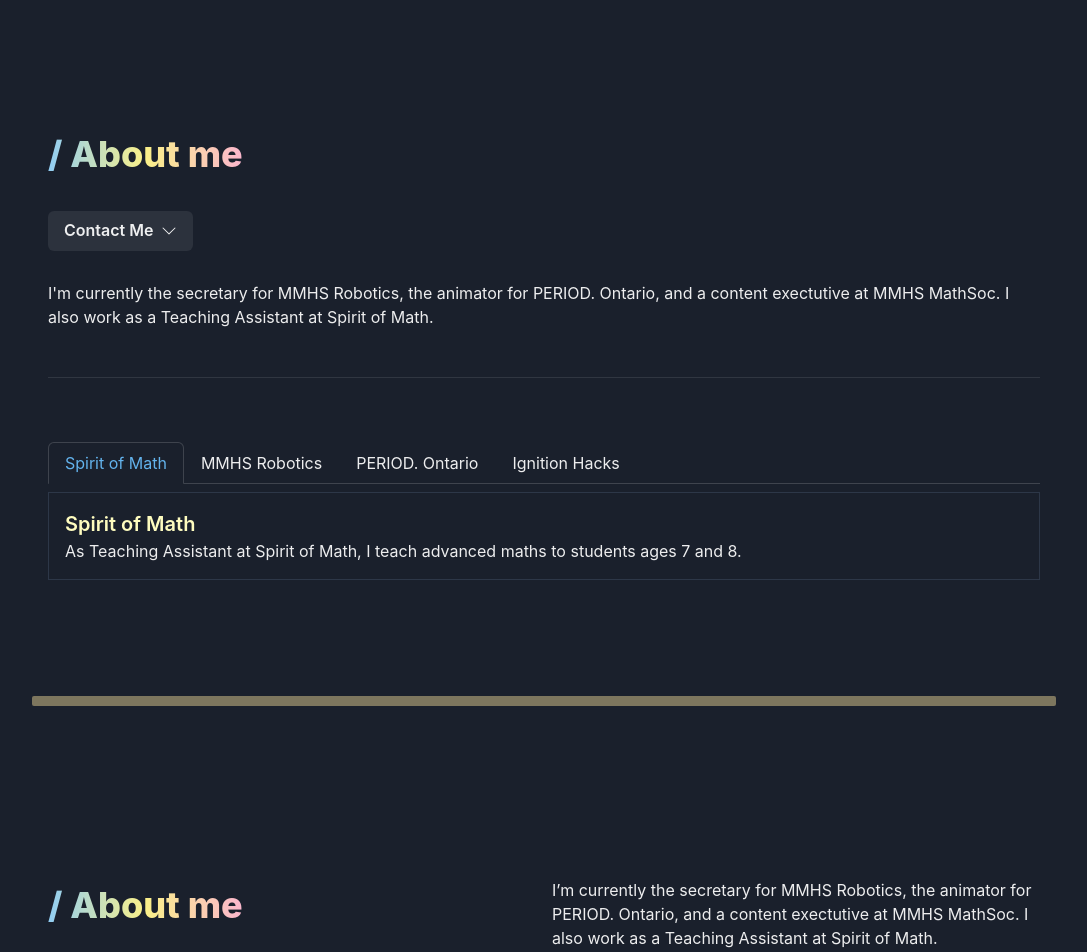
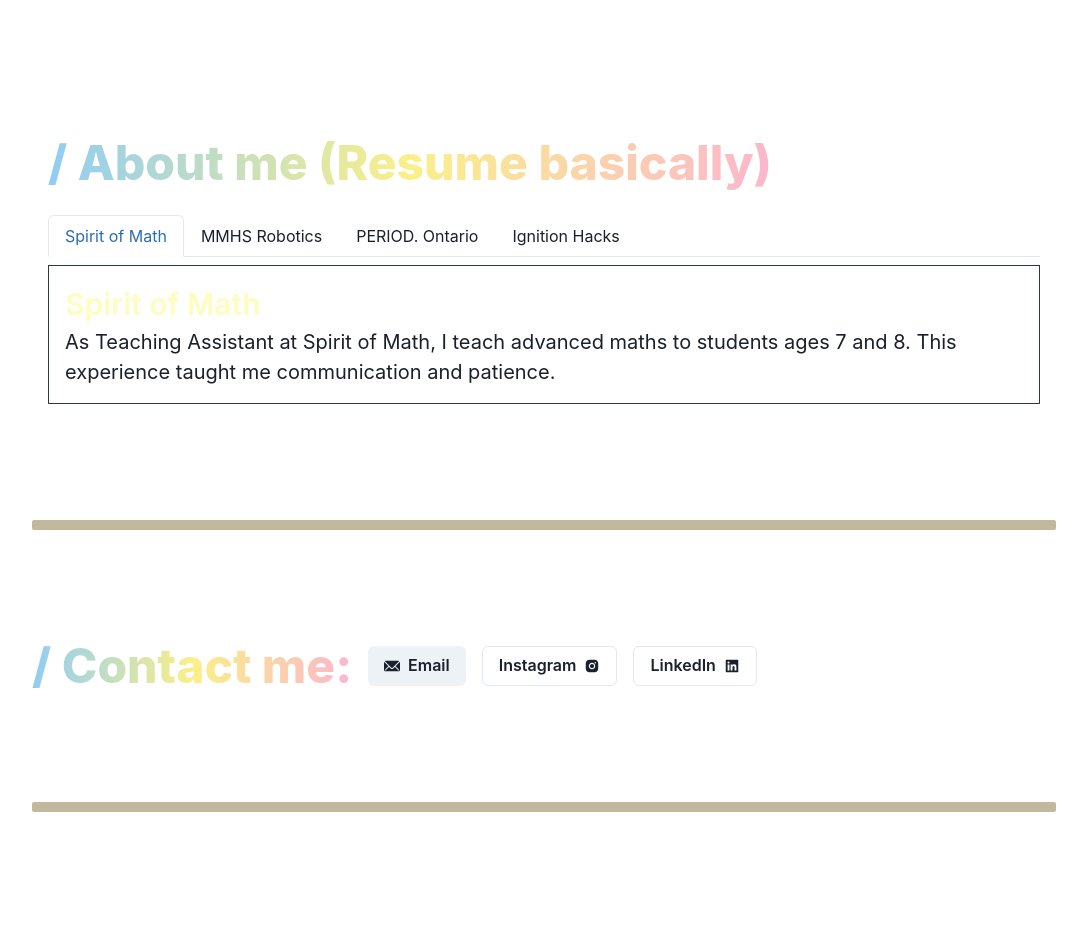
Before and after one commit to UglySquid/Personal-Website, a Next.js app: page / in a window 1280 px wide. Shown: the part 820-1772 px from the top of the page, without its empty margins (96-1183 px from the left). Built offline with nearby package versions, Linux system fonts and the light colour scheme.

Commit message:
debating which bio

```diff
--- a/app/page.tsx
+++ b/app/page.tsx
@@ -5,11 +5,17 @@
   ChakraProvider,
   Skeleton,
   extendTheme,
+  Button,
+  Link,
+  HStack,
+  Text,
 } from '@chakra-ui/react'
 
 
 import { useScroll, useTransform, motion } from 'framer-motion';
 import React, { useRef, useEffect } from 'react';
+import { AiFillInstagram, AiFillLinkedin } from 'react-icons/ai'
+import { EmailIcon } from '@chakra-ui/icons'
 
 import Hero from '@/components/hero'
 import Works from '@/components/works'
@@ -72,6 +78,46 @@
                   <AboutCopy />
                 </motion.section>
 
+                <motion.section
+                  initial={{ scaleX: 0, y: 200 }}
+                  whileInView={{ scaleX: 1, y: 0  }}
+                  transition={{ type: "spring", stiffness: 100, duration: 2 }}
+                  viewport={{ once: true }}
+                >
+                  <Skeleton startColor='yellow.600' endColor='blue.200' height='10px' />
+                </motion.section>
+
+                <motion.section
+                  initial={{ opacity: 0, y: 200 }}
+                  whileInView={{ opacity: 1, y: 0  }}
+                  transition={{ type: "spring", stiffness: 100, duration: 2 }}
+                >
+                  <HStack spacing={4}>
+                    <Text
+                      bgGradient='linear(to-r, blue.200, yellow.200, pink.200)'
+                      bgClip='text'
+                      fontSize='5xl'
+                      fontWeight='extrabold'
+                    >
+                      / Contact me:
+                    </Text>
+
+                    <Button leftIcon={<EmailIcon />} colorScheme='gray' variant='solid'>
+                      Email
+                    </Button>
+                    <Button rightIcon={<AiFillInstagram />} colorScheme='gray' variant='outline' >
+                      <Link href='https://www.instagram.com/wo_ochy/' isExternal>
+                        Instagram
+                      </Link>
+                    </Button>
+                    <Button rightIcon={<AiFillLinkedin />} colorScheme='gray' variant='outline' >
+                      <Link href='https://www.linkedin.com/in/christine-wei-is-awesome/' isExternal>
+                      LinkedIn
+                      </Link>
+                    </Button>
+                  </HStack>
+                </motion.section>
+
 
                 <motion.section
                   initial={{ scaleX: 0, y: 200 }}
@@ -89,6 +135,8 @@
                 >
                   <About />
                 </motion.section>
+
+
 
                 <motion.section
                   initial={{ scaleX: 0, y: 200 }}
--- a/components/about-copy.tsx
+++ b/components/about-copy.tsx
@@ -1,15 +1,16 @@
 import {
     chakra,
-    VStack, Flex,
+    VStack, HStack, Flex,
     Button, Divider,
     Grid, GridItem, Container, Box,
-    Text,
+    Text, Link,
     Menu, MenuButton, MenuList, MenuItem,
     Tabs, TabList, TabPanels, Tab, TabPanel
   } from '@chakra-ui/react';
 
 import { BsChevronDown } from 'react-icons/bs'
-import { AiOutlineInstagram, AiOutlineMail, AiOutlineLinkedin } from 'react-icons/ai'
+import { AiFillInstagram, AiFillLinkedin } from 'react-icons/ai'
+import { EmailIcon } from '@chakra-ui/icons'
 
   interface FeatureProps {
     heading: string;
@@ -19,10 +20,10 @@
   const Feature = ({ heading, text }: FeatureProps) => {
     return (
       <GridItem>
-        <chakra.h3 fontSize="xl" fontWeight="600" color={'yellow.100'}>
+        <chakra.h3 fontSize="3xl" fontWeight="600" color={'yellow.100'}>
           {heading}
         </chakra.h3>
-        <chakra.p>{text}</chakra.p>
+        <chakra.p fontSize="xl">{text}</chakra.p>
       </GridItem>
     );
   };
@@ -46,42 +47,43 @@
               <Text
                 bgGradient='linear(to-r, blue.200, yellow.200, pink.200)'
                 bgClip='text'
-                fontSize='4xl'
+                fontSize='5xl'
                 fontWeight='extrabold'
               >
-                / About me
+                / About me (Resume basically)
               </Text>
 
-              <Menu>
+              {/* <Menu>
                 <MenuButton as={Button} rightIcon={< BsChevronDown />}>
                   Contact Me
                 </MenuButton>
                 <MenuList>
-                  <MenuItem icon={<AiOutlineMail />} as="a" href='mailto:christine.wei.63@gmail.com'>
+                  <MenuItem icon={<EmailIcon />} as="a" href='mailto:christine.wei.63@gmail.com'>
                     Email me
                   </MenuItem>
 
-                  <MenuItem icon={<AiOutlineInstagram />} as="a" href='https://www.instagram.com/wo_ochy/'>
+                  <MenuItem icon={<AiFillInstagram />} as="a" href='https://www.instagram.com/wo_ochy/'>
                     Instagram
                   </MenuItem>
 
-                  <MenuItem icon={<AiOutlineLinkedin />} as="a" href='https://www.linkedin.com/in/christine-wei-is-awesome/'>
+                  <MenuItem icon={<AiFillLinkedin />} as="a" href='https://www.linkedin.com/in/christine-wei-is-awesome/'>
                     LinkedIn
                   </MenuItem>
                 </MenuList>
-              </Menu>
+              </Menu> */}
 
-              <Flex>
-                <chakra.p>
+
+
+              {/* <Flex>
+                <chakra.p fontSize="xl">
                 I&apos;m currently the secretary for MMHS Robotics,
                 the animator for PERIOD. Ontario, and a content exectutive at MMHS MathSoc.
                 I also work as a Teaching Assistant at Spirit of Math.
                 </chakra.p>
-            </Flex>
+            </Flex> */}
 
             </VStack>
 
-            <Divider mt={12} mb={12} />
           </GridItem>
 
           <GridItem>
@@ -96,7 +98,7 @@
                 <TabPanel border='1px' borderColor='gray.700'>
                   <Feature
                     heading={'Spirit of Math'}
-                    text ={'As Teaching Assistant at Spirit of Math, I teach advanced maths to students ages 7 and 8.'}
+                    text ={'As Teaching Assistant at Spirit of Math, I teach advanced maths to students ages 7 and 8. This experience taught me communication and patience.'}
                   />
                 </TabPanel>
                 <TabPanel border='1px' borderColor='gray.700'>
@@ -114,11 +116,38 @@
                 <TabPanel border='1px' borderColor='gray.700'>
                   <Feature
                     heading={"Ignition Hacks"}
-                    text={'I work with other UI/UX executives at Ignition Hacks to design the sponsorhsip package and various other things.'}
+                    text={'I work with other UI/UX executives at Ignition Hacks to design the sponsorhsip package and various other things. This experience taught me teamwork.'}
                   />
                 </TabPanel>
               </TabPanels>
             </Tabs>
+
+            {/* <Divider mt={12} mb={12} />
+
+            <HStack spacing={4}>
+              <Text
+                bgGradient='linear(to-r, blue.200, yellow.200, pink.200)'
+                bgClip='text'
+                fontSize='5xl'
+                fontWeight='extrabold'
+              >
+                / Contact me:
+              </Text>
+
+              <Button leftIcon={<EmailIcon />} colorScheme='gray' variant='solid'>
+                Email
+              </Button>
+              <Button rightIcon={<AiFillInstagram />} colorScheme='gray' variant='outline' >
+                <Link href='https://www.instagram.com/wo_ochy/' isExternal>
+                  Instagram
+                </Link>
+              </Button>
+              <Button rightIcon={<AiFillLinkedin />} colorScheme='gray' variant='outline' >
+                <Link href='https://www.linkedin.com/in/christine-wei-is-awesome/' isExternal>
+                LinkedIn
+                </Link>
+              </Button>
+            </HStack> */}
           </GridItem>
         </Grid>
       </Box>
--- a/components/about.tsx
+++ b/components/about.tsx
@@ -53,7 +53,7 @@
               <Text
                 bgGradient='linear(to-r, blue.200, yellow.200, pink.200)'
                 bgClip='text'
-                fontSize='4xl'
+                fontSize='6xl'
                 fontWeight='extrabold'
               >
                 / About me
@@ -101,7 +101,7 @@
 
           <Feature
             heading={'Spirit of Math'}
-            text ={'As Teaching Assistant at Spirit of Math, I teach advanced maths to students ages 7 and 8.'}
+            text ={'As Teaching Assistant at Spirit of Math, I teach advanced maths to students ages 7 and 8. This experience taught me communication and patience.'}
           />
           <Feature
             heading={'MMHS Robotics'}
@@ -113,7 +113,7 @@
           />
           <Feature
             heading={"Ignition Hacks"}
-            text={'I work with other UI/UX executives at Ignition Hacks to design the sponsorhsip package and various other things.'}
+            text={'I work with other UI/UX executives at Ignition Hacks to design the sponsorhsip package and various other things. This experience taught me teamwork.'}
           />
         </Grid>
       </Box>
--- a/components/hero.tsx
+++ b/components/hero.tsx
@@ -3,19 +3,27 @@
     SimpleGrid,
     Img,
     Flex,
-    Heading,
     Text,
     Stack,
-    useColorModeValue,
+    extendTheme,
+    ChakraProvider
   } from '@chakra-ui/react';
 
   import { ReactElement } from 'react';
+
+  import '@fontsource/roboto-mono/500.css'
 
   interface FeatureProps {
     text: string;
     iconBg: string;
     icon?: ReactElement;
   }
+
+  const theme = extendTheme({
+    fonts: {
+      Text: `'Roboto Mono', 'monospace'`,
+    },
+  })
 
   const Feature = ({ text, icon, iconBg }: FeatureProps) => {
     return (
@@ -42,10 +50,13 @@
             <Text
               bgGradient='linear(to-r, blue.200, yellow.200, pink.200)'
               bgClip='text'
-              fontSize='6xl'
+              fontSize='7xl'
               fontWeight='extrabold'
             >
-              Hello There...
+              <ChakraProvider theme={theme}>
+                Hello There...
+              </ChakraProvider>
+
             </Text>
             <Text color={'white.500'} fontSize={'lg'}>
             I&apos;m Christine! I&apos;m currently a grade 10 student at Milliken Mills High School.
--- a/package.json
+++ b/package.json
@@ -9,9 +9,13 @@
     "lint": "next lint"
   },
   "dependencies": {
+    "@chakra-ui/icons": "^2.0.19",
     "@chakra-ui/react": "^2.5.5",
     "@emotion/react": "^11.10.6",
     "@emotion/styled": "^11.10.6",
+    "@fontsource/open-sans": "^4.5.14",
+    "@fontsource/raleway": "^4.5.12",
+    "@fontsource/roboto-mono": "^4.5.10",
     "@types/node": "18.16.0",
     "@types/react": "18.0.38",
     "@types/react-dom": "18.0.11",
```
Also changed, not shown: 2 other files (tests, documents, lock files or other folders).
